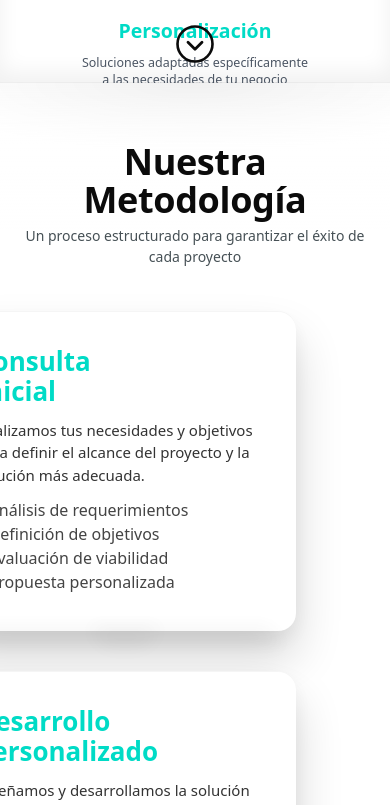
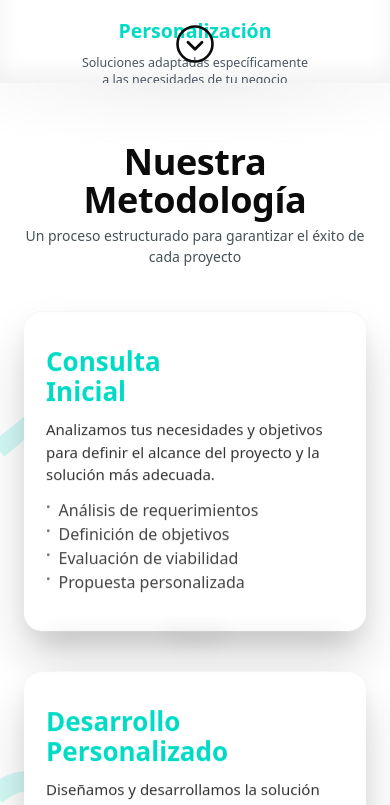
Before and after one commit to robertofdzb10/NAAR-AI-WEB, a React (Vite) app: page / in a window 390 px wide. Shown: the part 1519-2324 px from the top of the page. Built offline with nearby package versions, Linux system fonts and the light colour scheme; no server answers.

Commit message:
Performance enhacements

```diff
--- a/src/index.css
+++ b/src/index.css
@@ -653,7 +653,7 @@ html {
 }
 
 /* ────────────────────────────────
-   METODOLOGÍA — centrado real y uniforme
+   METODOLOGÍA — mismo layout visual original
 ──────────────────────────────────*/
 .methodology {
   position: relative;
@@ -661,15 +661,16 @@ html {
   min-height: calc(100svh - var(--nav-h));
   display: grid;
   align-content: center;
-  padding: 60px 0 100px;
-  overflow-x: clip; /* evita scroll lateral por los números XXL */
-}
-
-@supports not (overflow: clip) {
-  .methodology { overflow-x: hidden; }
-}
-
-
+  padding: 60px 0 120px; /* deja sitio para el chevron */
+  overflow-x: hidden;    /* evita scroll lateral por los números XXL */
+}
+
+/* Contenedor interior */
+.methodology-inner {
+  width: min(100%, 1280px);
+  margin-inline: auto;
+  padding-inline: 0;
+}
 
 /* ─────────────── Cabecera ─────────────── */
 .methodology-head {
@@ -696,16 +697,26 @@ html {
 }
 
 /* ─────────────── GRID ─────────────── */
+/* NOTA: recuperamos exactamente tu offset horizontal original:
+   - grid centrada en una caja de 1280
+   - luego desplazada -70px con transform
+   Eso es lo que hace que las tarjetas "parezcan" centradas
+   mientras los números sobresalen igual que en tu captura antigua. */
 .methodology-grid {
   width: min(100%, 1280px);
   margin-inline: auto;
   display: grid;
-  transform: translateX(-70px); /* compensa el padding interno */
+
+  /* ESTE ERA EL HACK ORIGINAL */
+  transform: translateX(-70px);
+
   grid-template-columns: repeat(3, minmax(400px, 1fr));
   gap: clamp(110px, 8vw, 180px);
   align-items: stretch;
   justify-items: stretch;
   margin-top: clamp(44px, 5vw, 72px);
+
+  will-change: transform; /* micro-opt para que el -70px no repinte cada frame */
 }
 
 /* Paso */
@@ -725,10 +736,12 @@ html {
   border-radius: 18px;
   padding: clamp(36px, 3vw, 48px);
   min-height: clamp(340px, 34vh, 420px);
+
   box-shadow:
     0 28px 48px rgba(0, 0, 0, 0.16),
     0 10px 22px rgba(0, 0, 0, 0.06),
-    0 1px 0 rgba(0, 0, 0, 0.04) inset;
+    inset 0 1px 0 rgba(0, 0, 0, 0.04);
+
   opacity: 0;
   transform: translateY(18px);
   transition:
@@ -742,7 +755,7 @@ html {
   transform: none;
 }
 
-/* Sombras inferiores */
+/* Sombras inferiores (idénticas a las tuyas originales con skew) */
 .step-card::before,
 .step-card::after {
   content: "";
@@ -753,17 +766,39 @@ html {
   height: 18px;
   filter: blur(10px);
   opacity: .4;
-  background: linear-gradient(to bottom, rgba(0, 0, 0, .22), rgba(0, 0, 0, 0));
-}
-
-.step-card::before { left: 20px; transform: skewX(-16deg); }
-.step-card::after  { right: 20px; transform: skewX(16deg); }
+  background: linear-gradient(
+    to bottom,
+    rgba(0, 0, 0, .22),
+    rgba(0, 0, 0, 0)
+  );
+}
+
+.step-card::before {
+  left: 20px;
+  transform: skewX(-16deg);
+}
+
+.step-card::after  {
+  right: 20px;
+  transform: skewX(16deg);
+}
+
+/* Hover elevación */
+.step-card:hover {
+  transform: translateY(-6px);
+  box-shadow:
+    0 36px 60px rgba(0, 0, 0, .22),
+    0 10px 22px rgba(0, 0, 0, .08),
+    inset 0 1px 0 rgba(0, 0, 0, 0.04);
+}
 
 /* ─────────────── NÚMEROS XXL ─────────────── */
+/* Volvemos a EXACTO: left:-28% y escala hover.
+   Esto es lo que te daba esa superposición como en la captura "antes". */
 .step-num {
   position: absolute;
   top: 50%;
-  left: -28%; /* igual para 1, 2 y 3 */
+  left: -28%;
   transform: translateY(-54%);
   font-family: var(--font-heading);
   font-weight: 700;
@@ -775,20 +810,13 @@ html {
   user-select: none;
   z-index: 1;
   transition: transform .35s ease, opacity .35s ease;
+  will-change: transform, opacity;
 }
 
 /* Hover sutil */
 .step:hover .step-num {
   transform: translateY(-54%) translateX(-6px) scale(1.06);
   opacity: .32;
-}
-
-.step-card:hover {
-  transform: translateY(-6px);
-  box-shadow:
-    0 36px 60px rgba(0, 0, 0, .22),
-    0 10px 22px rgba(0, 0, 0, .08),
-    0 1px 0 rgba(0, 0, 0, .04) inset;
 }
 
 /* ─────────────── Tipografía interna ─────────────── */
@@ -799,7 +827,7 @@ html {
   font-size: clamp(26px, 2.8vw, 38px);
   line-height: 1.14;
   margin: 8px 0 12px;
-  white-space: pre-line;
+  white-space: pre-line; /* respeta saltos \n del título */
 }
 
 .step-desc {
@@ -815,65 +843,83 @@ html {
   color: #444;
 }
 
+.step-list li {
+  display: flex;
+  align-items: flex-start;
+}
+
 .step-list li::before {
   content: "·";
   margin-right: 8px;
   font-weight: 900;
   color: #6b7280;
+  line-height: 1;
 }
 
 /* ─────────────── Chevron ─────────────── */
-/* La sección es el contenedor de referencia */
-.methodology {
-  position: relative;
-  padding-bottom: 120px; /* deja sitio para el botón */
-}
-
-/* Botón centrado, al fondo de la sección */
 .methodology-chevron {
   position: absolute;
   left: 50%;
-  bottom: 18px;                 /* igual que en About; ajusta si quieres */
+  bottom: 18px;
   transform: translateX(-50%);
-  color: #111;
   background: transparent;
   border: 0;
+  padding: 0;
   cursor: pointer;
+  color: #111;
   z-index: 10;
-  transition: color .18s ease, transform .18s ease, background-color .18s ease;
-}
+  transition: color .18s ease, transform .18s ease;
+  will-change: transform, color;
+}
+
 .methodology-chevron svg {
-  width: 42px; height: 42px;
-  stroke: currentColor; stroke-width: 1.6; fill: none;
-}
-
-/* Hover: borde e icono turquesa; Active: fondo turquesa + icono blanco */
-.methodology-chevron:hover   { color: var(--color-secondary); transform: translate(-50%, -2px); }
-
-@media (max-width: 768px){
-  .methodology { padding-bottom: 100px; }
-  .methodology-chevron { bottom: 14px; }
-}
-
+  width: 42px;
+  height: 42px;
+  stroke: currentColor;
+  stroke-width: 1.6;
+  fill: none;
+}
+
+.methodology-chevron:hover {
+  color: var(--color-secondary);
+  transform: translate(-50%, -2px);
+}
 
 /* ─────────────── Responsive ─────────────── */
 @media (max-width: 1200px) {
   .methodology-grid {
     grid-template-columns: repeat(auto-fit, minmax(340px, 1fr));
     gap: 60px;
+    transform: none; /* en tablet ya no forzamos el -70px */
+    width: 100%;
+    max-width: 1280px;
+    padding-inline: clamp(24px, 4vw, 40px);
+    box-sizing: border-box;
+  }
+
+  .step-num {
+    left: -20%;
   }
 }
 
 @media (max-width: 768px) {
+  .methodology {
+    padding-bottom: 100px; /* hueco para el chevron en pantallas pequeñas */
+  }
+
+  .methodology-chevron {
+    bottom: 14px;
+  }
+
   .methodology-inner {
     --gutter: clamp(24px, 6vw, 48px);
-    padding-left: var(--gutter);
-    padding-right: var(--gutter);
+    padding-inline: var(--gutter);
   }
 
   .methodology-grid {
     grid-template-columns: 1fr;
     gap: 40px;
+    padding-inline: 0;
   }
 
   .step-card {
@@ -887,6 +933,7 @@ html {
     opacity: .18;
   }
 }
+
 /* ───────────── SOLUCIONES (tiles) ───────────── */
 .solutions {
   position: relative;
```
